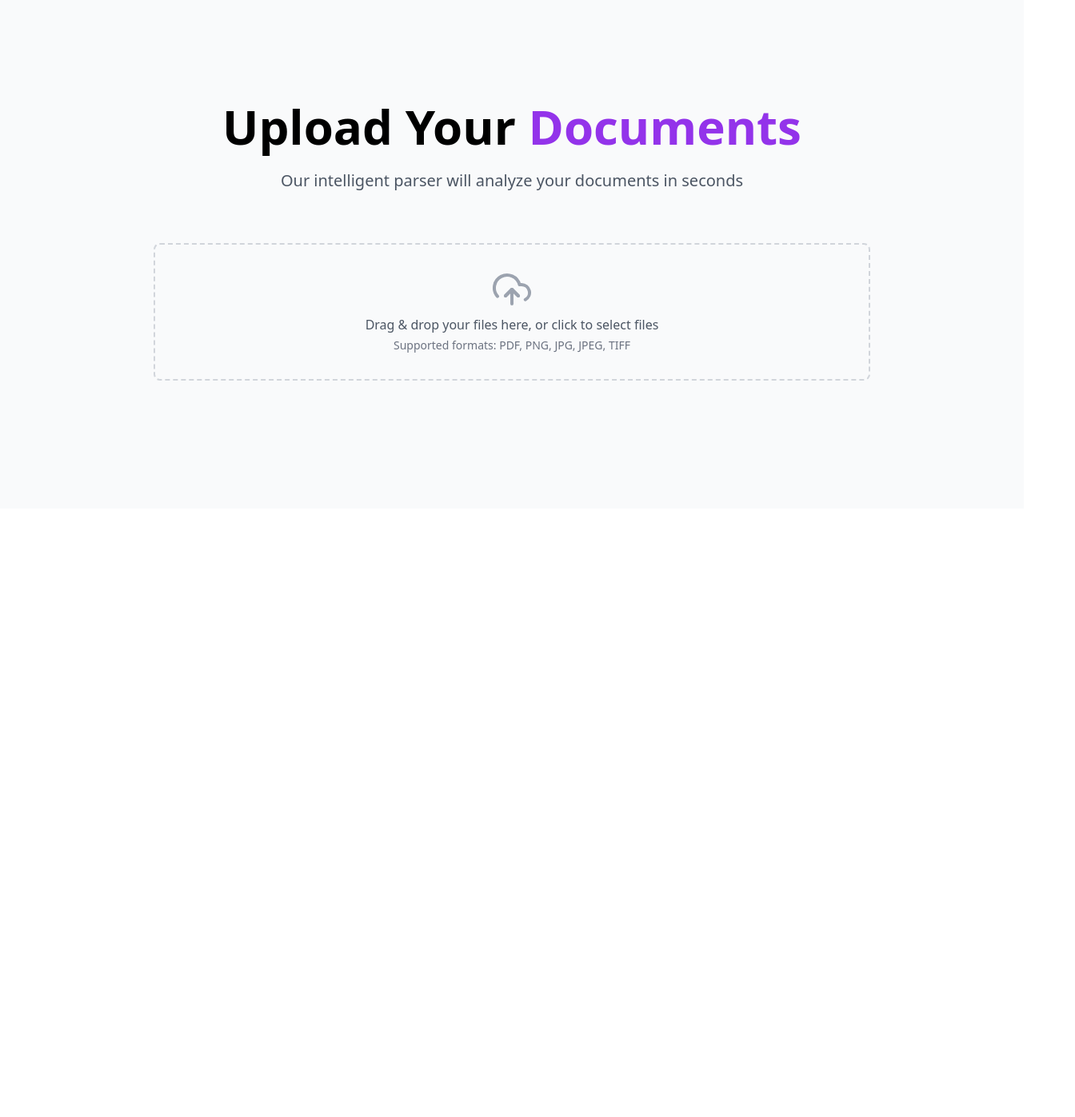
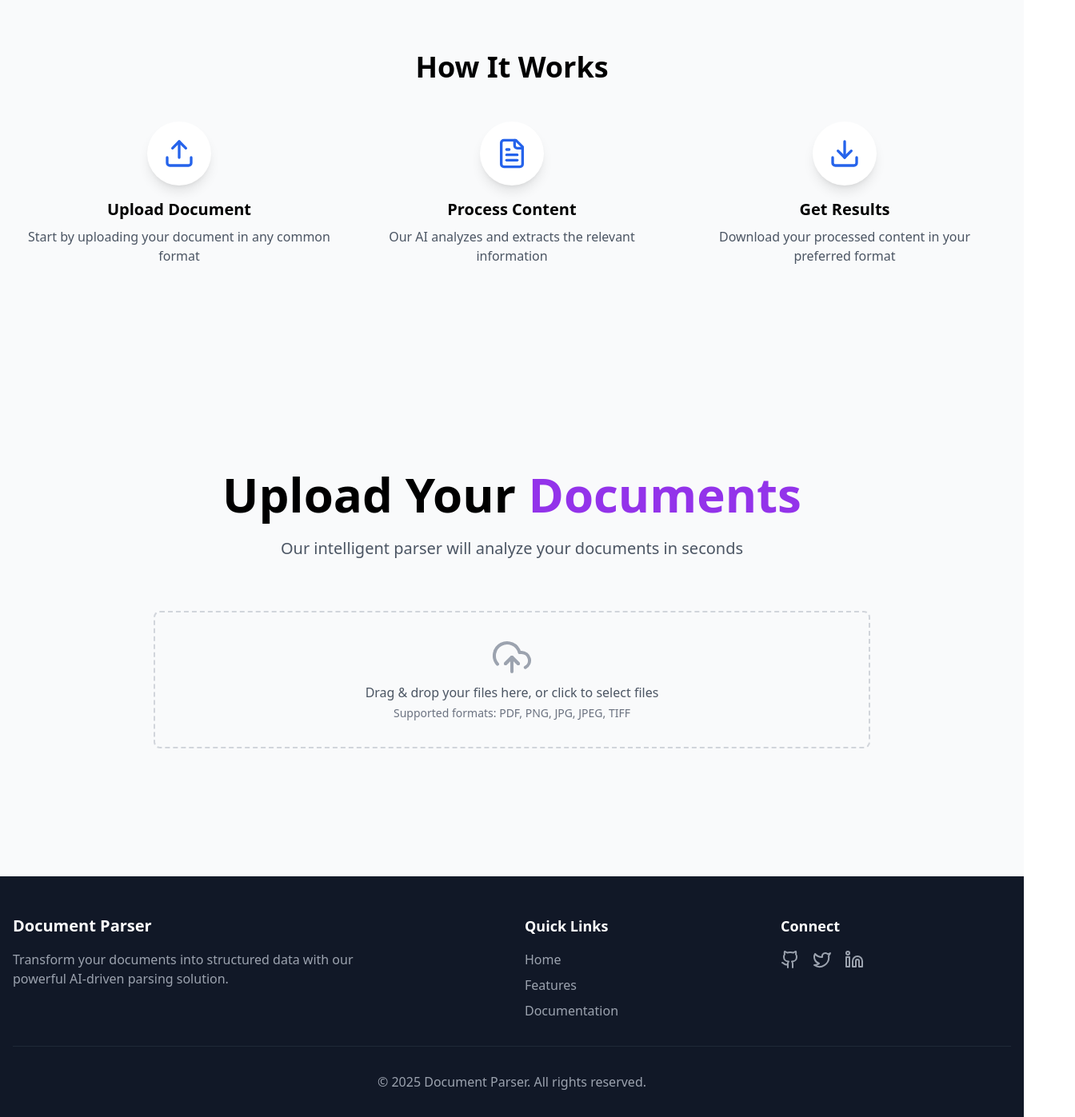
Before and after one commit to chistym17/document-parser, a Next.js app: page / in a window 1280 px wide. Shown: the part 1400-2797 px from the top of the page at 80% size, 1344 px wide, since content can reach past the window. Before the commit the page ends 2036 px from the top, so only its background shows below. Built offline with nearby package versions, Linux system fonts and the light colour scheme.

Commit message:
footer section added

```diff
--- a/src/app/page.tsx
+++ b/src/app/page.tsx
@@ -7,8 +7,8 @@ import DocumentActions from '@/components/DocumentActions';
 import ExtractedContent from '@/components/ExtractedContent';
 import { handleFileProcessing } from '@/utils/documentProcessing';
 import Features from '@/components/Features';
-// import HowItWorks from '@/components/HowItWorks';
-// import Footer from '@/components/Footer';
+import HowItWorks from '@/components/HowItWorks';
+import Footer from '@/components/Footer';
 
 export default function Home() {
   const [uploadedFile, setUploadedFile] = useState<File | null>(null);
@@ -22,7 +22,7 @@ export default function Home() {
     <main className="min-h-screen">
       <Hero />
       <Features />
-      {/* <HowItWorks /> */}
+      <HowItWorks />
       {!uploadedFile ? (
         <section className="py-24 bg-gray-50">
           <FileUpload onSuccess={(file) => setUploadedFile(file)} />
@@ -43,7 +43,7 @@ export default function Home() {
           />
         </section>
       )}
-      {/* <Footer /> */}
+      <Footer />
     </main>
   );
 }
--- /dev/null
+++ b/src/components/Footer.tsx
@@ -0,0 +1,46 @@
+import { Github, Twitter, Linkedin } from 'lucide-react';
+
+export default function Footer() {
+  return (
+    <footer className="bg-gray-900 text-white py-12">
+      <div className="container mx-auto px-4">
+        <div className="grid md:grid-cols-4 gap-8">
+          <div className="col-span-2">
+            <h3 className="text-xl font-bold mb-4">Document Parser</h3>
+            <p className="text-gray-400 max-w-md">
+              Transform your documents into structured data with our powerful AI-driven parsing solution.
+            </p>
+          </div>
+
+          <div>
+            <h4 className="text-lg font-semibold mb-4">Quick Links</h4>
+            <ul className="space-y-2">
+              <li><a href="#" className="text-gray-400 hover:text-white transition-colors">Home</a></li>
+              <li><a href="#" className="text-gray-400 hover:text-white transition-colors">Features</a></li>
+              <li><a href="#" className="text-gray-400 hover:text-white transition-colors">Documentation</a></li>
+            </ul>
+          </div>
+
+          <div>
+            <h4 className="text-lg font-semibold mb-4">Connect</h4>
+            <div className="flex space-x-4">
+              <a href="#" className="text-gray-400 hover:text-white transition-colors">
+                <Github className="w-6 h-6" />
+              </a>
+              <a href="#" className="text-gray-400 hover:text-white transition-colors">
+                <Twitter className="w-6 h-6" />
+              </a>
+              <a href="#" className="text-gray-400 hover:text-white transition-colors">
+                <Linkedin className="w-6 h-6" />
+              </a>
+            </div>
+          </div>
+        </div>
+
+        <div className="border-t border-gray-800 mt-8 pt-8 text-center text-gray-400">
+          <p>&copy; {new Date().getFullYear()} Document Parser. All rights reserved.</p>
+        </div>
+      </div>
+    </footer>
+  );
+}
--- /dev/null
+++ b/src/components/HowItWorks.tsx
@@ -0,0 +1,43 @@
+import { Upload, FileText, Download } from 'lucide-react';
+
+export default function HowItWorks() {
+  const steps = [
+    {
+      icon: <Upload className="w-10 h-10 text-blue-600" />,
+      title: "Upload Document",
+      description: "Start by uploading your document in any common format"
+    },
+    {
+      icon: <FileText className="w-10 h-10 text-blue-600" />,
+      title: "Process Content",
+      description: "Our AI analyzes and extracts the relevant information"
+    },
+    {
+      icon: <Download className="w-10 h-10 text-blue-600" />,
+      title: "Get Results",
+      description: "Download your processed content in your preferred format"
+    }
+  ];
+
+  return (
+    <section className="py-24 bg-gray-50">
+      <div className="container mx-auto px-4">
+        <h2 className="text-4xl font-bold text-center mb-12">How It Works</h2>
+        <div className="flex flex-col md:flex-row justify-center items-center gap-8">
+          {steps.map((step, index) => (
+            <div key={index} className="flex flex-col items-center text-center max-w-sm">
+              <div className="w-20 h-20 rounded-full bg-white shadow-lg flex items-center justify-center mb-4">
+                {step.icon}
+              </div>
+              <h3 className="text-xl font-semibold mb-2">{step.title}</h3>
+              <p className="text-gray-600">{step.description}</p>
+              {index < steps.length - 1 && (
+                <div className="hidden md:block w-24 h-0.5 bg-blue-600 absolute right-[-4rem] top-10" />
+              )}
+            </div>
+          ))}
+        </div>
+      </div>
+    </section>
+  );
+}
```
